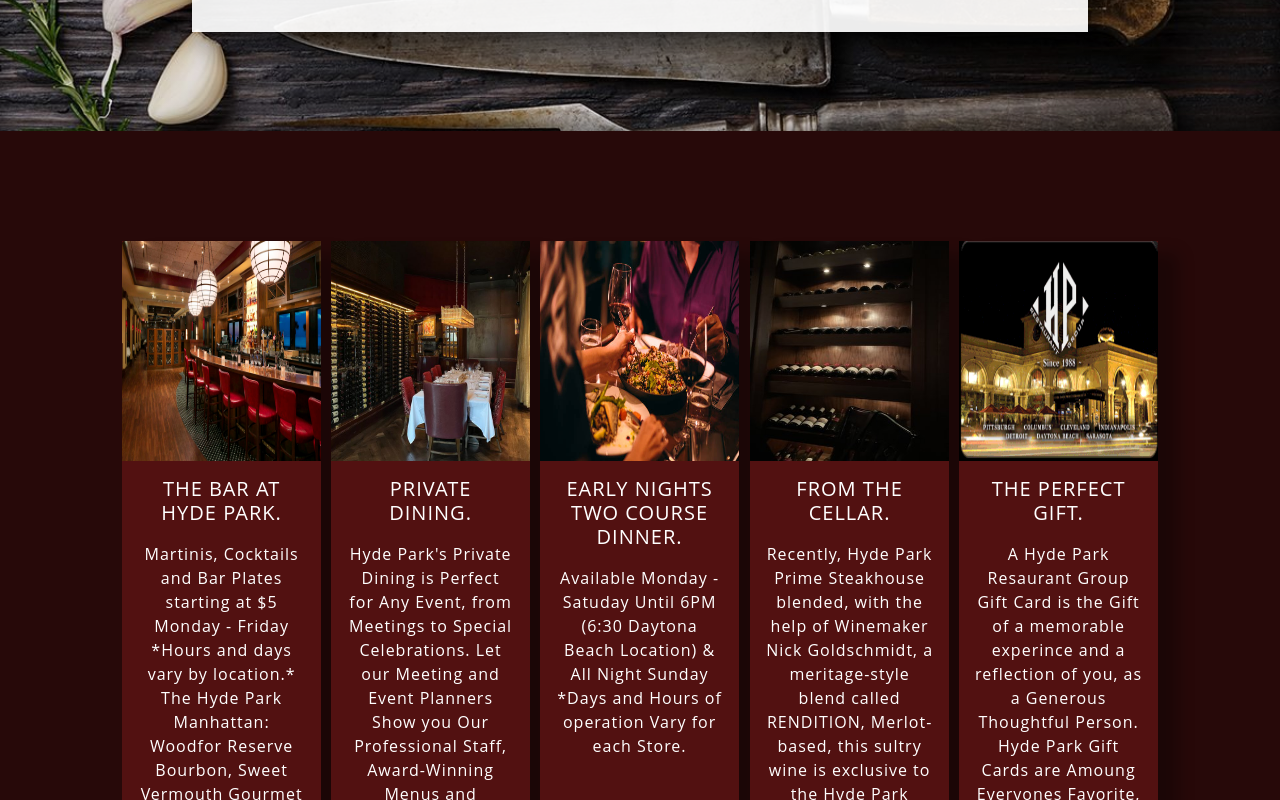
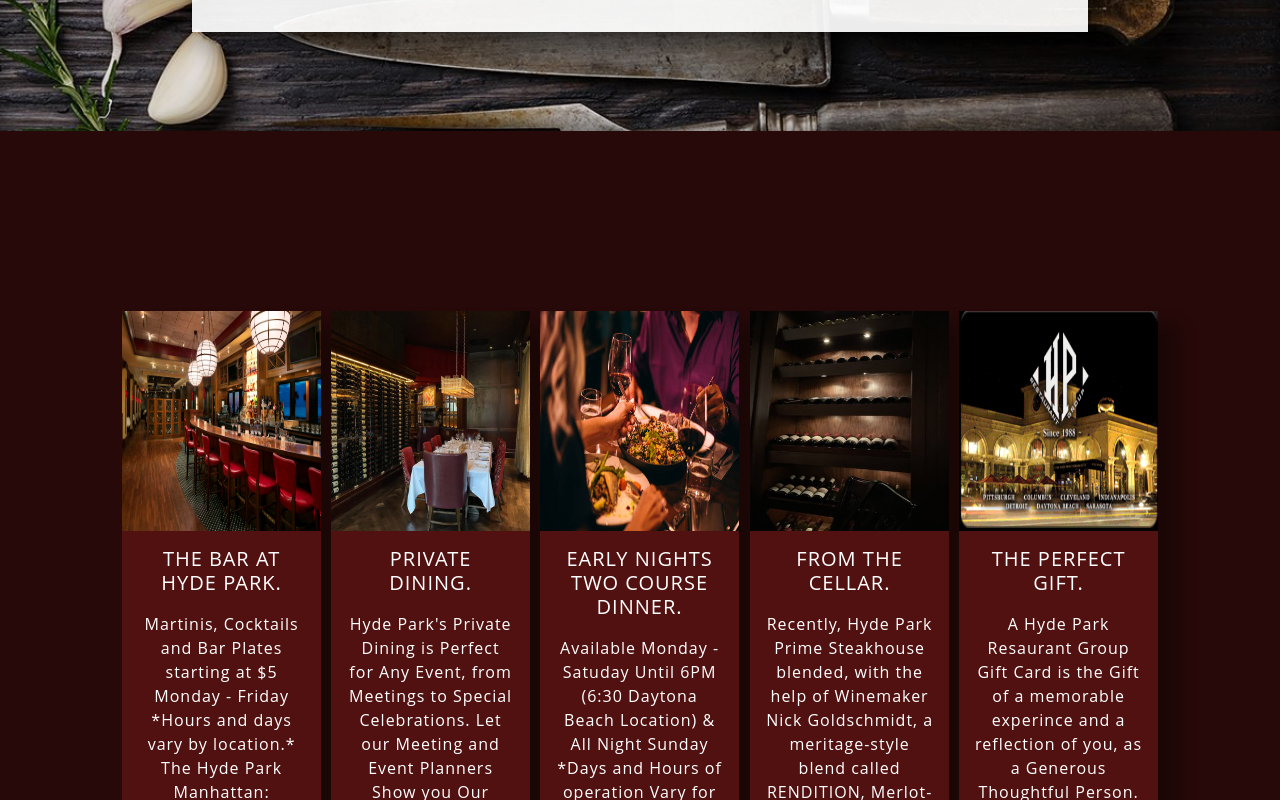
Before and after one commit to CodyGant/hydepark-react, a React (Create React App) app: page / in a window 1280 px wide. Shown: the part 2840-3640 px from the top of the page. Built offline with nearby package versions, Linux system fonts and the light colour scheme.

Commit message:
first commit

```diff
--- a/src/index.css
+++ b/src/index.css
@@ -391,10 +391,15 @@
 
 .cardContainer {
   background: #270909;
+  min-height: 100vh;
+
+
 }
 
 .card {
+
   margin: 10px;
+  margin-top:80px;
   border: 0 !important;
   background: #521111!important;
   color: white;
```
